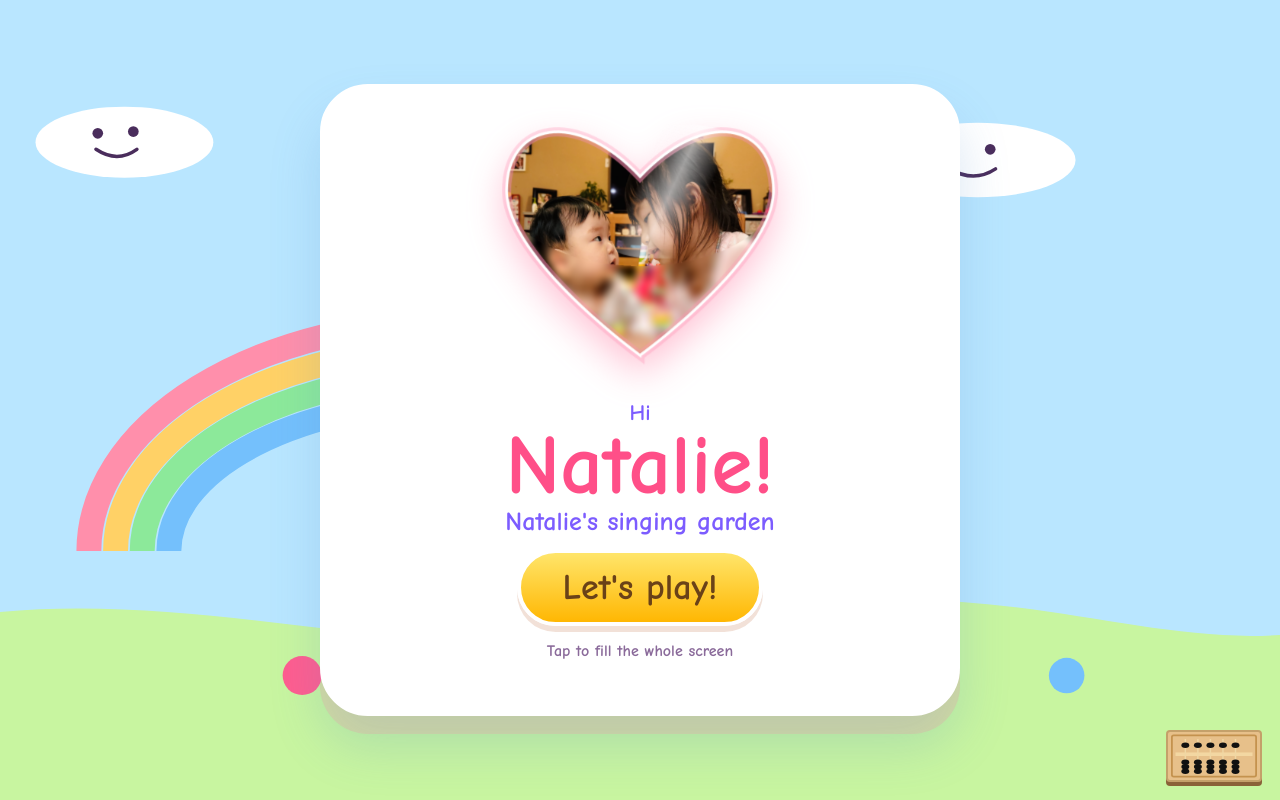
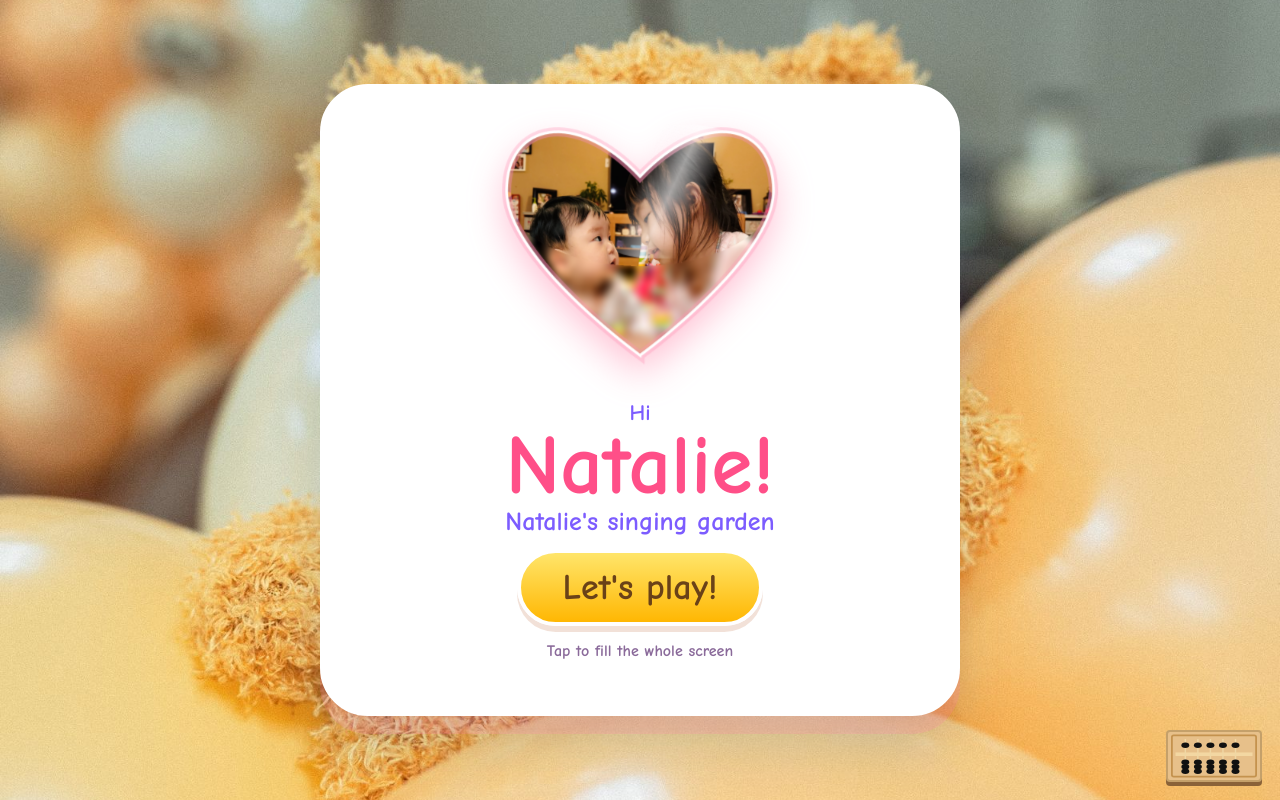
Before and after one commit to miphan888/natalie, a plain HTML site: page index.html in a window 1280 px wide. Drawn offline with Linux system fonts and the light colour scheme.

Commit message:
Use free Pexels photos as random cute backgrounds.

```diff
--- a/index.html
+++ b/index.html
@@ -975,7 +975,15 @@
 </style>
 <script>
 (function () {
-  var pics = ["bg-meadow.svg", "bg-rainbow.svg", "bg-ocean.svg", "bg-picnic.svg", "bg-candy.svg"];
+  var pics = [
+    "backgrounds/rainbow-sky.jpg",
+    "backgrounds/nursery-rainbow.jpg",
+    "backgrounds/teddy-balloons.jpg",
+    "backgrounds/teddy-party.jpg",
+    "backgrounds/pastel-flowers.jpg",
+    "backgrounds/balloon-field.jpg",
+    "backgrounds/balloons-sky.jpg"
+  ];
   var pick = pics[Math.floor(Math.random() * pics.length)];
   document.documentElement.style.setProperty("--garden-bg", "url(\"" + pick + "\")");
 })();
```
Also changed, not shown: backgrounds/CREDITS.txt (added), backgrounds/balloon-field.jpg (added), backgrounds/balloons-sky.jpg (added), backgrounds/nursery-rainbow.jpg (added), backgrounds/pastel-flowers.jpg (added), backgrounds/rainbow-sky.jpg (added), backgrounds/teddy-balloons.jpg (added), backgrounds/teddy-party.jpg (added), bg-candy.svg (deleted), bg-meadow.svg (deleted), bg-ocean.svg (deleted), bg-picnic.svg (deleted), bg-rainbow.svg (deleted).
